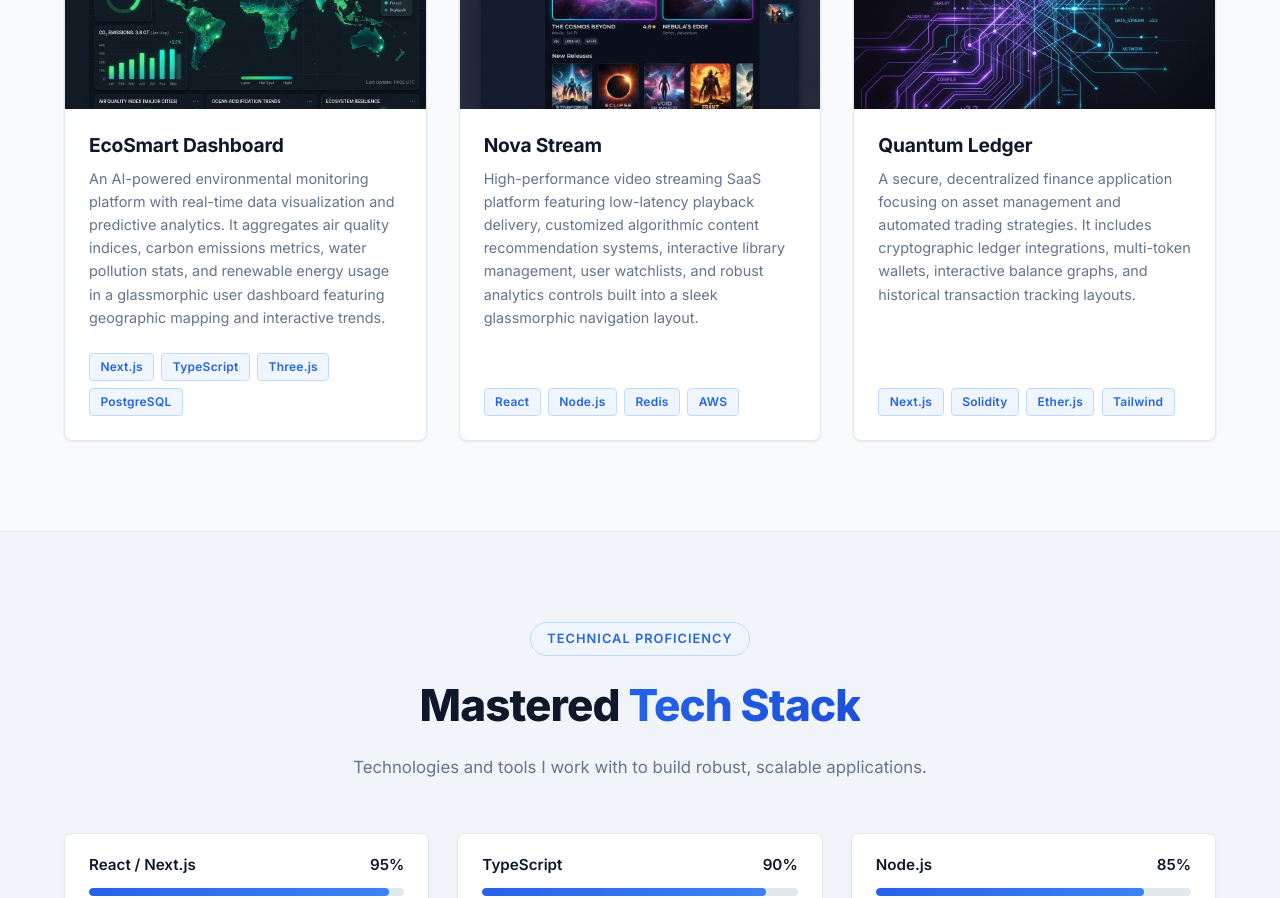
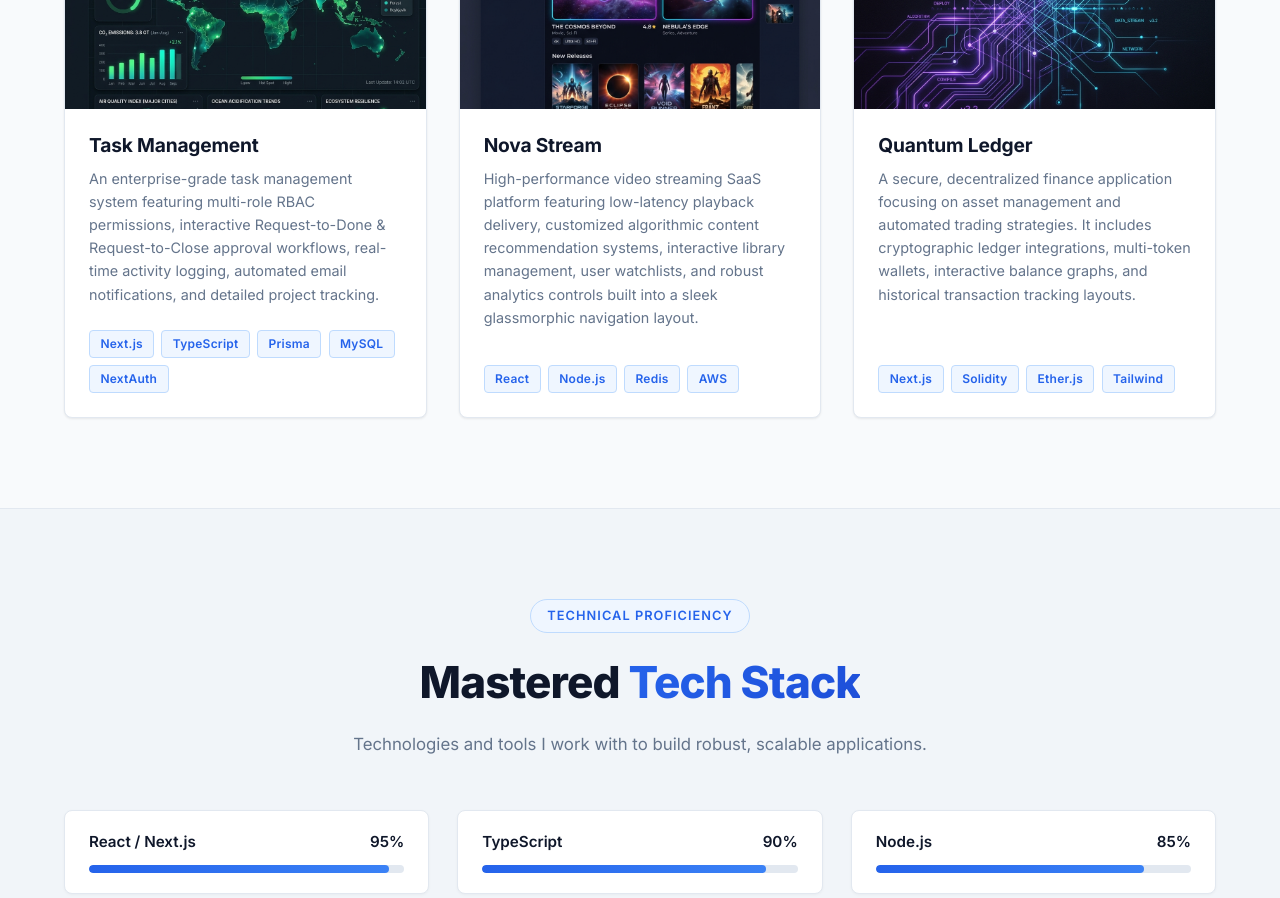
Before and after one commit to taraalsyah/nextjs_portofolio, a Next.js app: page / in a window 1280 px wide. Shown: the part 1160-2058 px from the top of the page. Built offline with nearby package versions, Linux system fonts and the light colour scheme.

Commit message:
feat: replace EcoSmart with Task Management project and remove login button from navbar

```diff
--- a/src/app/page.tsx
+++ b/src/app/page.tsx
@@ -22,13 +22,13 @@ interface Project {
 
 const PROJECTS: Project[] = [
   {
-    title: "EcoSmart Dashboard",
-    description: "An AI-powered environmental monitoring platform with real-time data visualization and predictive analytics. It aggregates air quality indices, carbon emissions metrics, water pollution stats, and renewable energy usage in a glassmorphic user dashboard featuring geographic mapping and interactive trends.",
-    tags: ["Next.js", "TypeScript", "Three.js", "PostgreSQL"],
+    title: "Task Management",
+    description: "An enterprise-grade task management system featuring multi-role RBAC permissions, interactive Request-to-Done & Request-to-Close approval workflows, real-time activity logging, automated email notifications, and detailed project tracking.",
+    tags: ["Next.js", "TypeScript", "Prisma", "MySQL", "NextAuth"],
     image: "/project2.png",
     images: ["/project2.png", "/project1.png", "/project3.png"],
     github: "#",
-    link: "#"
+    link: "/dashboard"
   },
   {
     title: "Nova Stream",
--- a/src/components/layout/Navbar.module.css
+++ b/src/components/layout/Navbar.module.css
@@ -88,7 +88,7 @@
     display: flex;
     gap: 0.75rem;
   }
-  .navLinks li:not(:last-child):not(:nth-last-child(2)) {
+  .navLinks li:not(:last-child) {
     display: none;
   }
 }
--- a/src/components/layout/Navbar.tsx
+++ b/src/components/layout/Navbar.tsx
@@ -15,7 +15,6 @@ const Navbar = () => {
           <li><Link href="/#projects">Projects</Link></li>
           <li><Link href="/#skills">Skills</Link></li>
           <li><Link href="/#certificates">Certificates</Link></li>
-          <li><Link href="/login" className={styles.loginBtn}>Login</Link></li>
           <li><Link href="/#contact" className={styles.contactBtn}>Hire Me</Link></li>
         </ul>
       </div>
```
